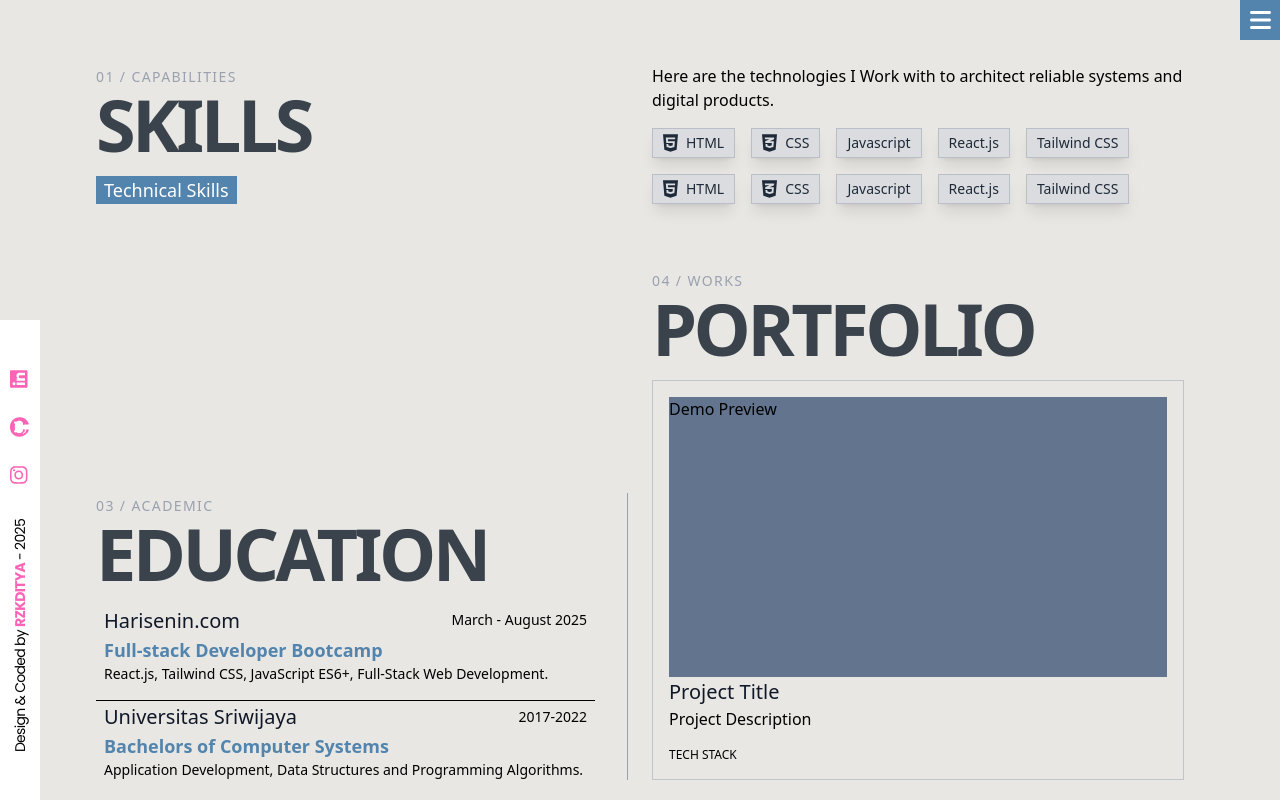
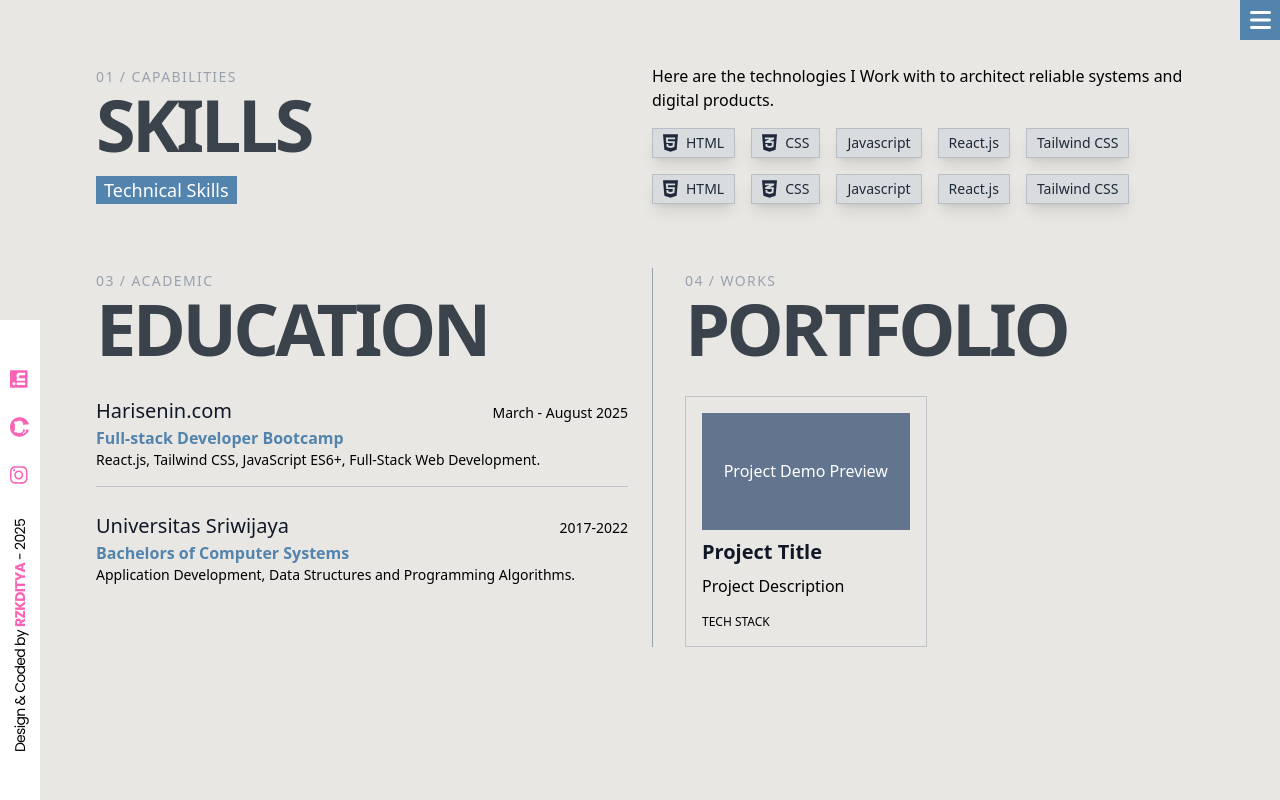
Before and after one commit to rzkditya/Personal-Portofolio, a React (Vite) app: page /Experience in a window 1280 px wide. Built offline with nearby package versions, Linux system fonts and the light colour scheme; a web font is replaced by a local one.

Commit message:
feat: enhance PortfolioCard layout and styling; update Academic section for improved readability

```diff
--- a/src/components/atom/PortfolioCard.jsx
+++ b/src/components/atom/PortfolioCard.jsx
@@ -3,9 +3,11 @@ import React from "react";
 const PortfolioCard = () => {
   return (
     <div className="flex flex-col border border-gray-400/50 p-4">
-      <div className="aspect-video bg-slate-500">Demo Preview</div>
-      <h3>Project Title</h3>
-      <span className="mb-4">Project Description</span>
+      <div className="aspect-video bg-slate-500 flex justify-center items-center text-white mb-2">
+        Project Demo Preview
+      </div>
+      <h3 className="text-xl font-bold mb-2">Project Title</h3>
+      <span className="text-md mb-4">Project Description</span>
       <span className="text-xs uppercase">Tech Stack</span>
     </div>
   );
--- a/src/components/organism/Academic.jsx
+++ b/src/components/organism/Academic.jsx
@@ -3,48 +3,52 @@ import PortfolioCard from "../atom/PortfolioCard";
 
 const Academic = () => {
   return (
-    <div className="grid grid-cols-1 md:grid-cols-12 gap-6 items-end py-8">
-      <div className="md:col-span-6 border-r-0 md:border-r border-gray-400 pr-8">
+    <div className="grid grid-cols-1 md:grid-cols-12 gap-6 items-start py-8">
+      <div className="md:col-span-6">
         <span className="text-sm text-gray-400 tracking-widest uppercase">
           03 / Academic
         </span>
-        <h2 className="md:text-7xl tracking-tighter uppercase mb-4">
+        <h2 className="md:text-7xl tracking-tighter uppercase mb-8">
           Education
         </h2>
-        <div className="w-full px-2 text-lg mb-4">
-          <div className="flex justify-between items-center">
+
+        <div className="space-y-6">
+          <div className="border-b border-gray-400/50 pb-4">
+            <div className="flex justify-between items-baseline">
               <h3>Harisenin.com</h3>
               <span className="text-sm">March - August 2025</span>
             </div>
-          <div className="text-accent-blue text-md font-semibold">
+            <p className="text-accent-blue text-md font-semibold">
               Full-stack Developer Bootcamp
+            </p>
+            <p className="text-sm">
+              React.js, Tailwind CSS, JavaScript ES6+, Full-Stack Web
+              Development.
+            </p>
           </div>
-          <div className="text-sm">
-            React.js, Tailwind CSS, JavaScript ES6+, Full-Stack Web Development.
-          </div>
-        </div>
-        <div className="w-full px-2 text-lg border-t ">
-          <div className="flex justify-between items-center">
+          <div>
+            <div className="flex justify-between items-baseline">
               <h3>Universitas Sriwijaya</h3>
               <span className="text-sm">2017-2022</span>
             </div>
-          <div className="text-accent-blue text-md font-semibold">
+            <p className="text-accent-blue text-md font-semibold">
               Bachelors of Computer Systems
-          </div>
-          <div className="text-sm">
-            Application Development, Data Structures and Programming Algorithms.
-          </div>
-          <p></p>
+            </p>
+            <p className="text-sm">
+              Application Development, Data Structures and Programming
+              Algorithms.
+            </p>
           </div>
         </div>
-      <div className="md:col-span-6">
+      </div>
+      <div className="md:col-span-6 border-l-0 md:border-l border-gray-400 pl-8">
         <span className="text-sm text-gray-400 tracking-widest uppercase">
           04 / Works
         </span>
-        <h1 className="md:text-7xl tracking-tighter uppercase mb-4">
+        <h1 className="md:text-7xl tracking-tighter uppercase mb-8">
           Portfolio
         </h1>
-        <div className="">
+        <div className="grid grid-cols-1 md:grid-cols-2 gap-4">
           <PortfolioCard></PortfolioCard>
         </div>
       </div>
```
Lines whose indentation alone changed are shown as unchanged.
